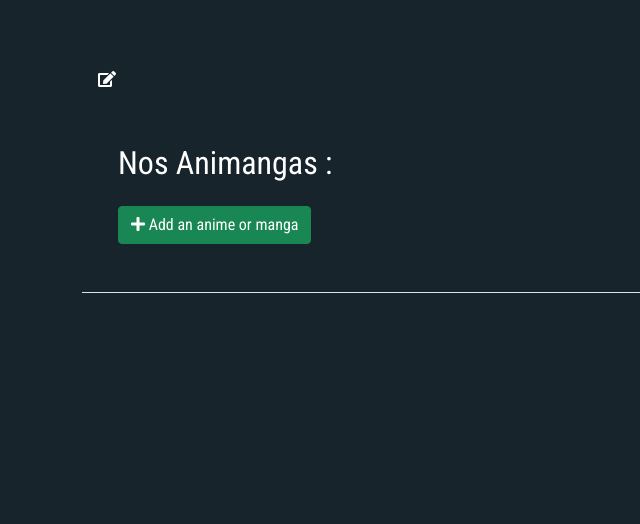
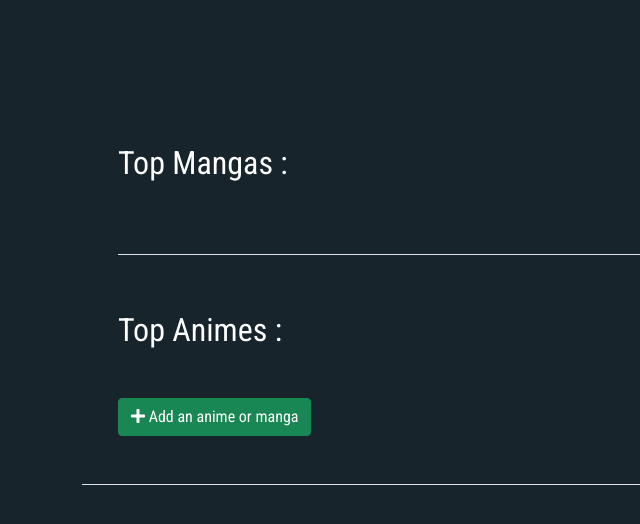
Before and after one commit to theopg1/projetM1, a Symfony app: template symfony/templates/homepage.html.twig in a window 1280 px wide. Shown: the part 90-614 px from the top of the page, without its empty margins (0-640 px from the left). Run offline with Twig, Linux system fonts and the light colour scheme; the template is opened without the code that fills it, so the values that code supplies are empty; some libraries are stand-ins or nearby versions.

Commit message:
Update homepage.html.twig
modification de la page d'accueil

```diff
--- a/symfony/templates/homepage.html.twig
+++ b/symfony/templates/homepage.html.twig
@@ -5,27 +5,51 @@
 {% block body %}
 
     <div class="container">
-        <h1 class="d-inline me-3">{{ title }}</h1> <i class="fas fa-edit"></i>
-        <div class="row mt-5">
+        <h1 class="d-inline me-3">{{ title }}</h1>
+        <div class="row mt-5" style="flex-wrap: unset !important;">
 
-            <div class="col-12 col-md-8 ps-5">
-                <h2 class="mb-4">Nos Animangas :</h2>
-                {% for animanga in animangas %}
-                <div class="song-list">
-                    <div class="d-flex mb-3">
-                        <a href="#">
-                            <i class="fas fa-play me-3"></i>
-                        </a>
-                        <span class="song-details">{{ animanga.nom }} - {{ animanga.episodes }}</span>
-                        <a href="#">
-                            <i class="fas fa-bars mx-3"></i>
-                        </a>
-                        <a href="#">
-                            <i class="fas fa-times"></i>
-                        </a>
+            <div class="col-12 col-md-8 ps-5" style="width: 100%;">
+                <h2 class="mb-4">Top Mangas :</h2>
+                <div class="row mt-5" style="flex-wrap: unset !important;">
+                {% for animanga in topMangas %}
+                    <div class="col col-md-4" style="margin-bottom: 3em; width: 20% !important;">
+                        <div class="animanga-container p-3 text-center">
+                            <a href="{{ path('animanga', {
+                                slug: animanga.id
+                            }) }}"><img class="imageListe" src="/images/animangas/{{ animanga.id }}.jpg" data-src="/images/animangas/{{ animanga.id }}.jpg" alt="Square placeholder img" >
+                            </a>
+                            <a href="{{ path('animanga', {
+                                slug: animanga.id
+                            }) }}">
+                                <p class="mt-2" ><strong>{{ animanga.nom }}</strong></p>
+                            </a>
+                            <span>{{ animanga.episodes }}</span> | <span>{{ animanga.genre }}</span>
+                        </div>
                     </div>
+                {% endfor %}
                 </div>
-                {% endfor %}
+
+                <div class="d-flex flex-wrap justify-content-between align-items-center py-3 my-4 border-top"></div>
+
+                <h2 class="mb-4">Top Animes :</h2>
+                <div class="row mt-5" style="flex-wrap: unset !important;">
+                    {% for animanga in topAnimes %}
+                        <div class="col col-md-4" style="margin-bottom: 3em; width: 20% !important;">
+                            <div class="mixed-vinyl-container p-3 text-center">
+                                <a href="{{ path('animanga', {
+                                    slug: animanga.id
+                                }) }}"><img class="imageListe" src="/images/animangas/{{ animanga.id }}.jpg" data-src="/images/animangas/{{ animanga.id }}.jpg" alt="Square placeholder img" >
+                                </a>
+                                <a href="{{ path('animanga', {
+                                    slug: animanga.id
+                                }) }}">
+                                    <p class="mt-2" ><strong>{{ animanga.nom }}</strong></p>
+                                </a>
+                                <span>{{ animanga.episodes }}</span> | <span>{{ animanga.genre }}</span>
+                            </div>
+                        </div>
+                    {% endfor %}
+                </div>
 
                 <button type="button" class="btn btn-success"><i class="fas fa-plus"></i> Add an anime or manga</button>
             </div>
```
